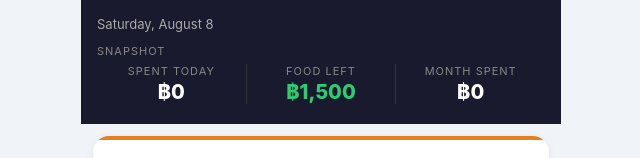
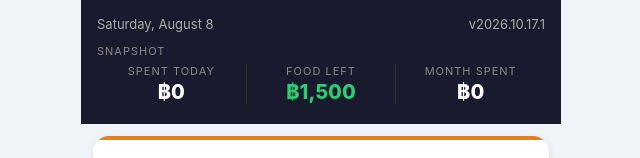
Before and after one commit to tewilson3d/budget-app, a React (Vite) app: page / in a window 1280 px wide. Shown: the top 158 px of the page, without its empty margins (319-959 px from the left). Built offline with nearby package versions, Linux system fonts and the light colour scheme; no server answers.

Commit message:
Show app version in dashboard header
Co-authored-by: Shelley <shelley@exe.dev>

```diff
--- a/src/components/Dashboard.tsx
+++ b/src/components/Dashboard.tsx
@@ -2,6 +2,7 @@ import { useState, useEffect, useCallback } from 'react'
 import { Category, CATEGORIES, CATEGORY_LABELS, CATEGORY_COLORS, CATEGORY_BUDGET_PERIODS, Settings, DEFAULT_SETTINGS, emptyCategoryAmounts } from '../types'
 import { getEntriesForDate, getEntriesForMonth, getSettings, getCategoryTargets, getMonthlyAverages, trackingAmount, getBalance, getPace, getPaymentsForMonth, Pace } from '../storage'
 import { todayStr, currentYearMonth } from '../dates'
+import { APP_VERSION } from '../version'
 
 function formatDate(s: string) {
   const [y, m, d] = s.split('-').map(Number)
@@ -64,7 +65,10 @@ export default function Dashboard({ onAddExpense, onHistory, onMonth, onBills, o
     <div style={{ minHeight: '100dvh', background: '#f0f4f8' }}>
       {/* Header */}
       <div style={{ background: '#1a1a2e', padding: '16px 16px 20px', color: '#fff' }}>
-        <div style={{ fontSize: 13, color: '#aaa', marginBottom: 12 }}>{formatDate(today)}</div>
+        <div style={{ display: 'flex', justifyContent: 'space-between', fontSize: 13, color: '#aaa', marginBottom: 12 }}>
+          <span>{formatDate(today)}</span>
+          <span>v{APP_VERSION}</span>
+        </div>
         {balance !== null && settings.balanceAnchor && (() => {
           // What you have — the number you typed in, minus everything logged since.
           const anchor = settings.balanceAnchor
--- /dev/null
+++ b/src/version.ts
@@ -0,0 +1 @@
+export const APP_VERSION = '2026.10.17.1'
```
